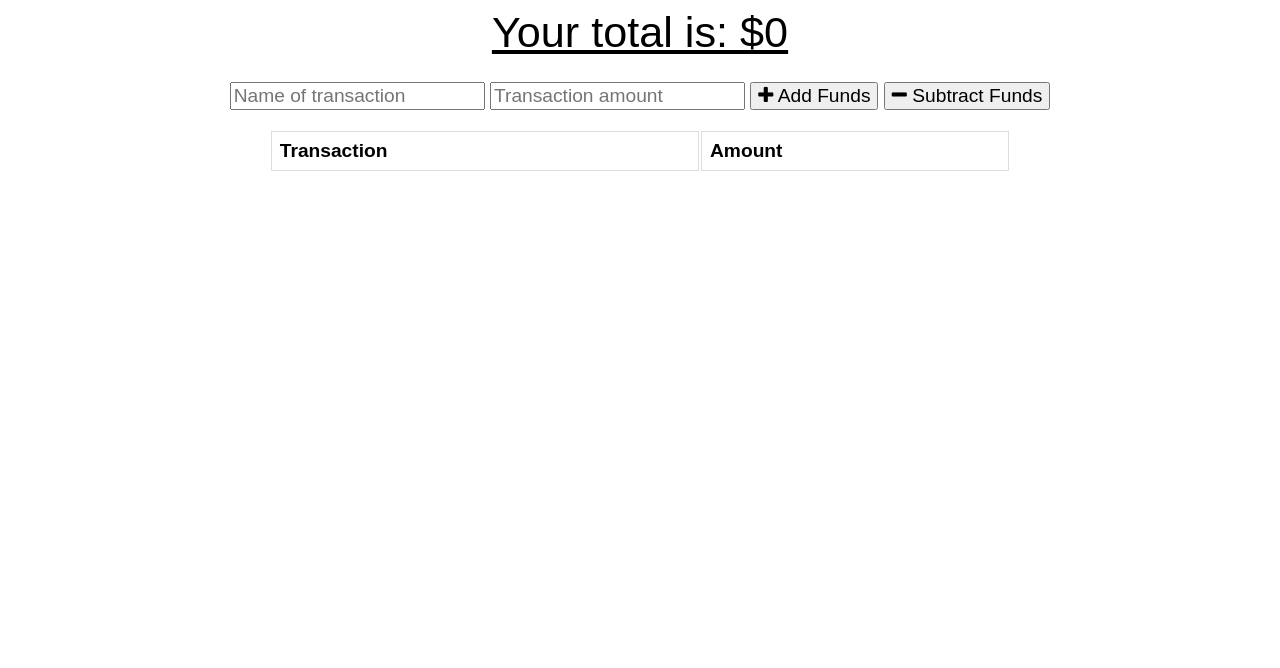
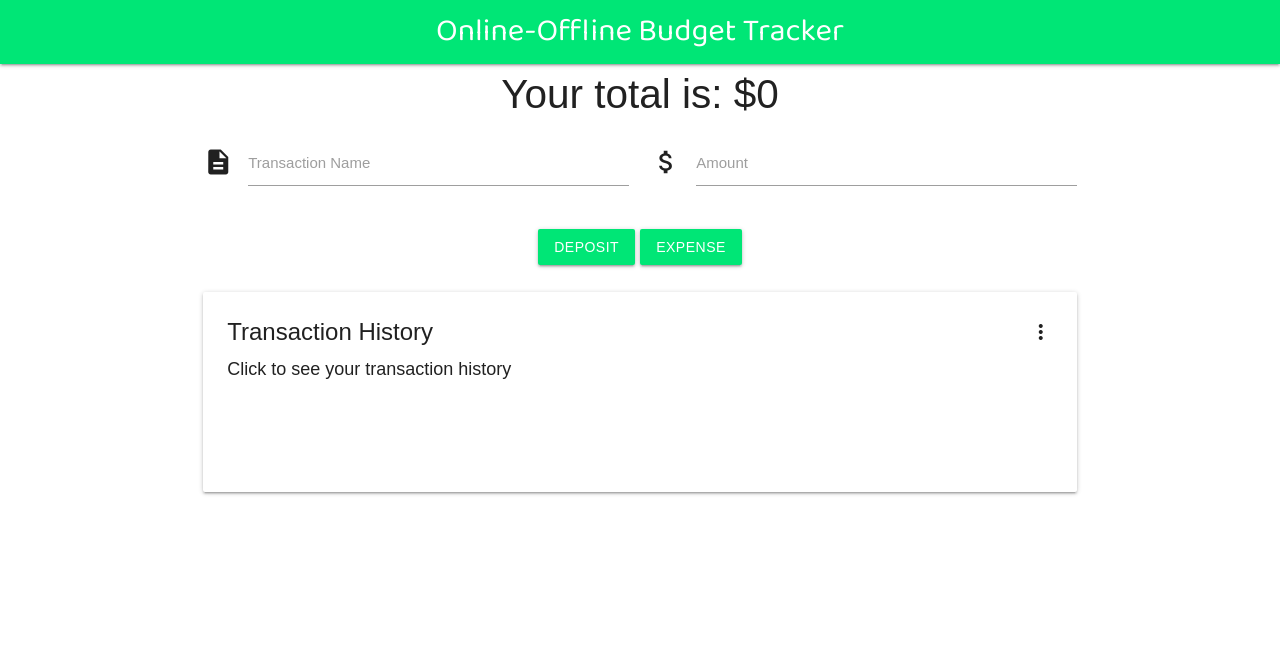
Before and after one commit to thebriankilpatrick/budgetTracker, a website: page public/index.html in a window 1280 px wide. Drawn offline with nearby package versions, Linux system fonts and the light colour scheme; no server answers.

Commit message:
re styled page completely

```diff
--- a/public/index.html
+++ b/public/index.html
@@ -7,25 +7,60 @@
   <meta name="theme-color" content="#317EFB">
   <link rel="shortcut icon" href="icons/icon-192x192.png" type="image/x-icon">
 
-  <link rel="stylesheet" href="https://stackpath.bootstrapcdn.com/font-awesome/4.7.0/css/font-awesome.min.css">
+  <link rel="stylesheet" href="https://cdnjs.cloudflare.com/ajax/libs/materialize/1.0.0/css/materialize.min.css">
+  <link href="https://fonts.googleapis.com/css?family=Baloo+2&display=swap" rel="stylesheet">
+  <link href="https://fonts.googleapis.com/icon?family=Material+Icons" rel="stylesheet">
   <link rel="stylesheet" href="styles.css">
+  <script src="https://cdnjs.cloudflare.com/ajax/libs/materialize/1.0.0/js/materialize.min.js"></script>
+  <script src="https://ajax.googleapis.com/ajax/libs/jquery/3.4.1/jquery.min.js"></script>
 
   <title>Budget Tracker</title>
 </head>
 <body>
-  <div class="wrapper">
-    <div class="total">
+
+  <nav class="green accent-3" id="navbar">
+    <div class="nav-wrapper">
+      <a href="#" class="brand-logo center">Online-Offline Budget Tracker</a>
+    </div>
+  </nav>
+
+  <div class="container">
+    <div class="total center-align">
       <div class="total">Your total is: $<span id="total">0</span></div>
     </div>
-
-    <div class="form">
-      <input type="text" id="t-name" placeholder="Name of transaction" />
-      <input type="number" min="0" id="t-amount" placeholder="Transaction amount" />
-      <button id="add-btn"><i class="fa fa-plus buttons"></i> Add Funds</button>
-      <button id="sub-btn"><i class="fa fa-minus"></i> Subtract Funds</button>
-      <p class="error"></p>
+    <div class="row">
+      <form class="col l12">
+        <div class="row">
+          <div class="input-field col s6 m6 l6">
+            <i class="material-icons prefix">description</i>
+            <input id="icon_prefix" type="text" class="validate t-name">
+            <label for="icon_prefix">Transaction Name</label>
           </div>
 
+          <div class="input-field col s6 m6 l6">
+            <i class="material-icons prefix">attach_money</i>
+            <input id="icon_telephone" type="number" class="validate t-amount">
+            <label for="icon_telephone">Amount</label>
+          </div>
+        </div>
+        <div class="container center-align">
+          <a id="add-btn" class="waves-effect waves-light btn green accent-3 btnMargin">Deposit</a>
+          <a id="sub-btn" class="waves-effect waves-light btn green accent-3">Expense</a>
+        </div>
+      </form>
+    </div>
+  </div>
+
+  <div class="container">
+    <div class="row">
+      <div class="col l12">
+        <div class="card">
+          <div class="card-content">
+            <span class="card-title activator grey-text text-darken-4">Transaction History<i class="material-icons right">more_vert</i></span>
+            <p>Click to see your transaction history</p>
+          </div>
+          <div class="card-reveal">
+            <span class="card-title grey-text text-darken-4">Transactions<i class="material-icons right">close</i></span>
             <div class="transactions">
               <table>
                 <thead>
@@ -37,8 +72,13 @@
                 </tbody>
               </table>
             </div>
-
+          </div>
+        </div>
+      </div>
+      <div class="col l12">
         <canvas id="myChart"></canvas>
+      </div>
+    </div>
   </div>
 
   <script src="https://cdn.jsdelivr.net/npm/chart.js@2.8.0"></script>
--- a/public/index.js
+++ b/public/index.js
@@ -79,23 +79,23 @@ function populateChart() {
 }
 
 function sendTransaction(isAdding) {
-  let nameEl = document.querySelector("#t-name");
-  let amountEl = document.querySelector("#t-amount");
+  let nameEl = $(".t-name");
+  let amountEl = $(".t-amount");
   let errorEl = document.querySelector(".form .error");
 
   // validate form
-  if (nameEl.value === "" || amountEl.value === "") {
-    errorEl.textContent = "Missing Information";
-    return;
-  }
-  else {
-    errorEl.textContent = "";
-  }
+  // if (nameEl.val() === "" || amountEl.val() === "") {
+  //   errorEl.textContent = "Missing Information";
+  //   return;
+  // }
+  // else {
+  //   errorEl.textContent = "";
+  // }
 
   // create record
   let transaction = {
-    name: nameEl.value,
-    value: amountEl.value,
+    name: nameEl.val(),
+    value: amountEl.val(),
     date: new Date().toISOString()
   };
 
--- a/public/styles.css
+++ b/public/styles.css
@@ -3,9 +3,31 @@ body {
   font-family: Arial;
 }
 
+#navbar {
+  font-family: 'Baloo 2', cursive;
+}
+
+.active {
+  color: #00e676 !important;
+}
+
+input[type=text]:not(.browser-default):focus:not([readonly]) {
+  border-bottom: #00e676 !important;
+  box-shadow: 0 1px 0 0 #00e676 !important;
+}
+
+input[type=number]:not(.browser-default):focus:not([readonly]) {
+  border-bottom: #00e676 !important;
+  box-shadow: 0 1px 0 0 #00e676 !important;
+}
+
 button, input {
   font-size: 100%;
   font-family: Arial;
+}
+
+.card {
+  height: 200px;
 }
 
 table {
@@ -34,7 +56,6 @@ tr:nth-child(even) {
 
 .total {
   font-size: 150%;
-  text-decoration: underline;
 }
 
 .form {
@@ -45,7 +66,6 @@ tr:nth-child(even) {
 .transactions {
   text-align: left;
   max-height: 300px;
-  overflow: auto;
   width: 90%;
   margin: 0 auto;
 }
```
Lines whose indentation alone changed are shown as unchanged.
